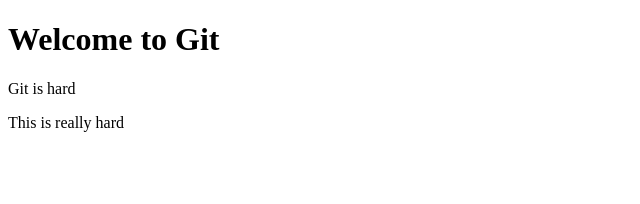
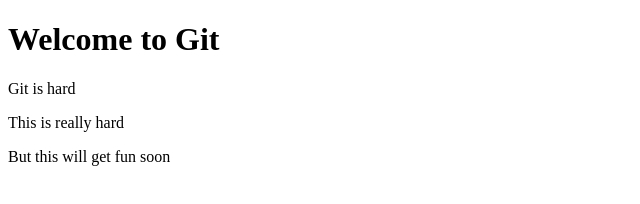
Before and after one commit to Alyssaak09/http-5114-workshops-in-web-development, a plain HTML site: page index.html in a window 1280 px wide. Shown: the whole page, without its empty margins (0-640 px from the left). Drawn offline with Linux system fonts and the light colour scheme.

Commit message:
new update

```diff
--- a/index.html
+++ b/index.html
@@ -10,6 +10,7 @@
 
     <p>Git is hard</p>
     <p>This is really hard</p>
+    <p>But this will get fun soon</p>
 
 </body>
 </html>
```
